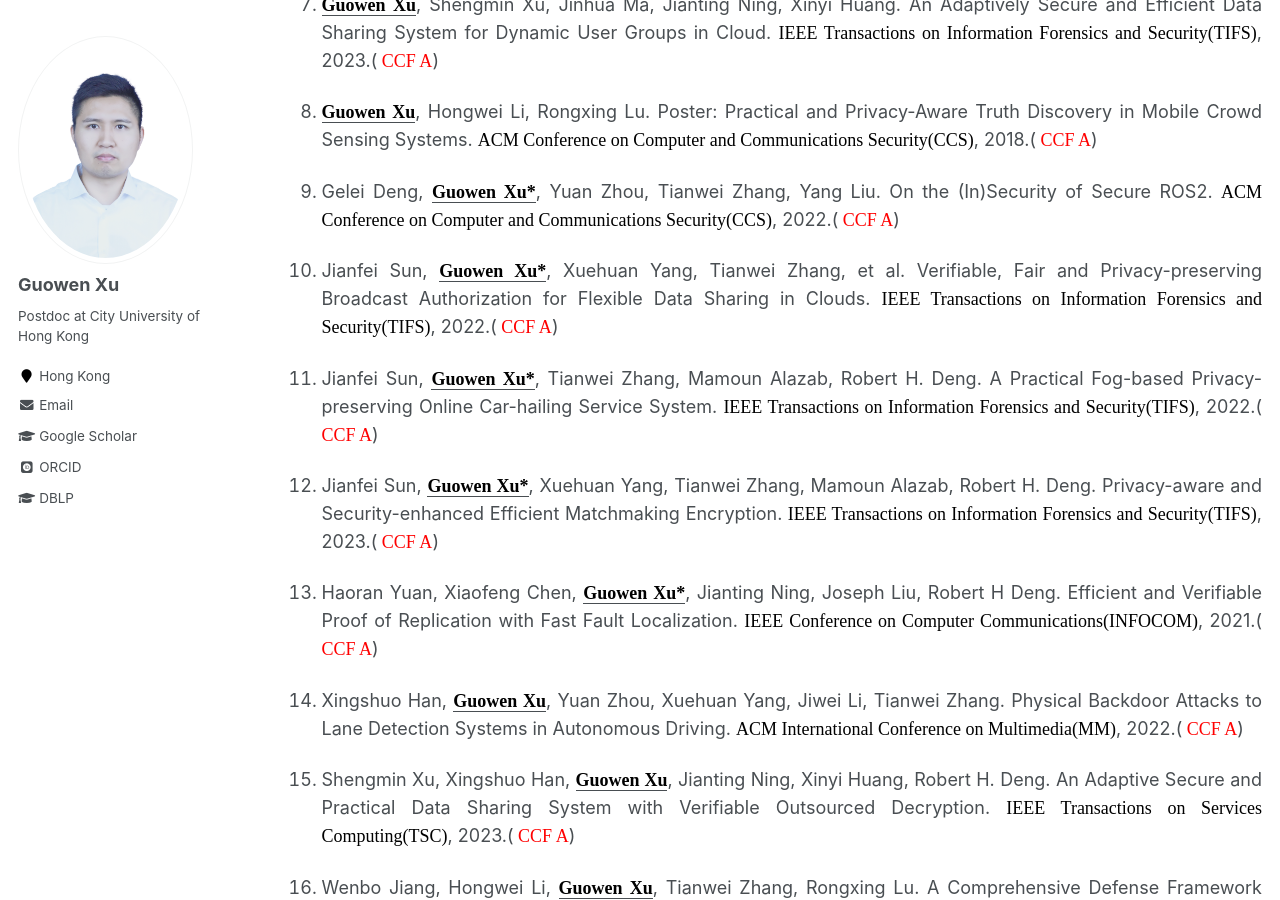
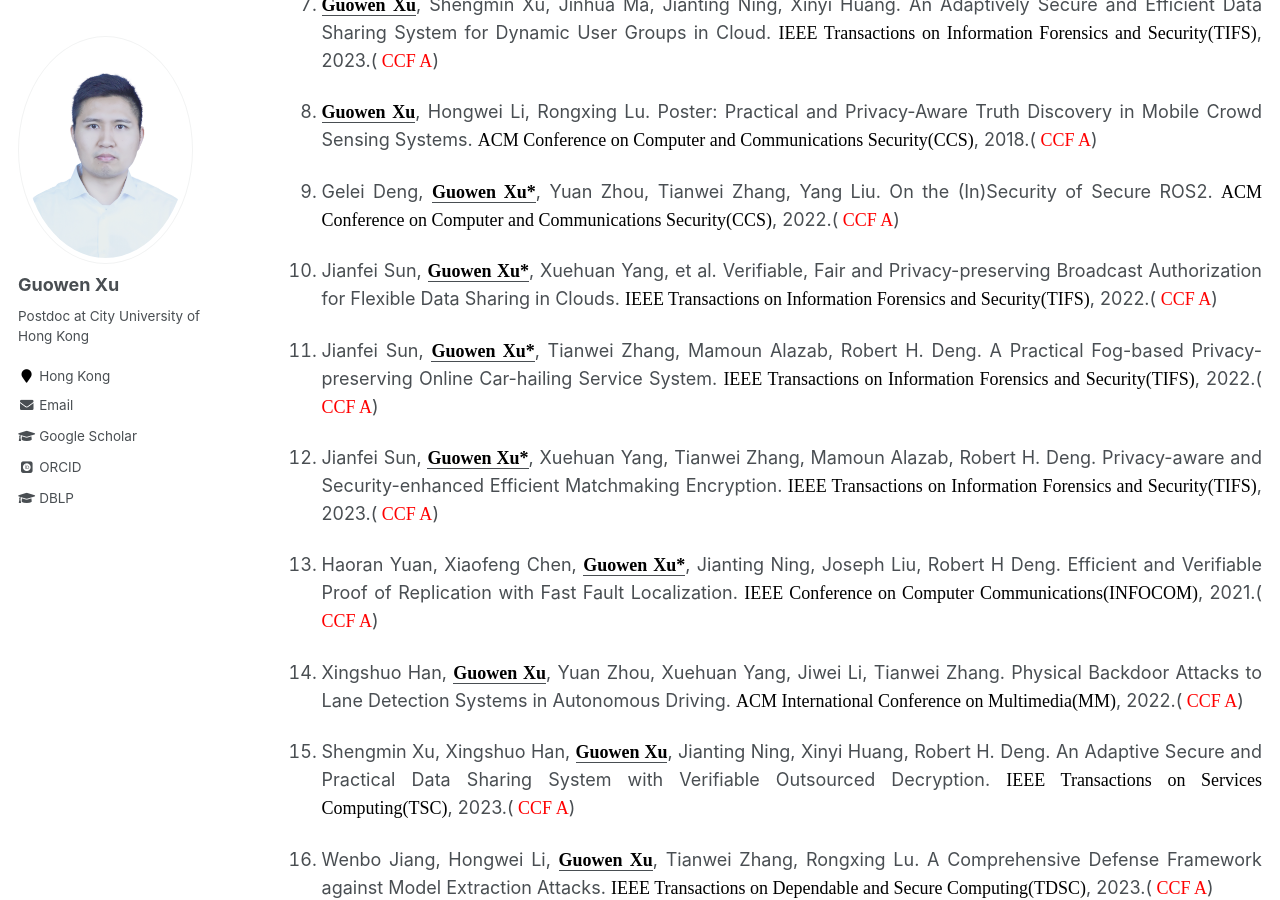
Before and after one commit to Guowen-xu/guowen-xu.github.io, a Jekyll site: the page built from _pages/publications.md, in a window 1280 px wide and 900 px high, scrolled down 887 px. Built offline with Jekyll 4.4.1, drawn with Linux system fonts in a browser that asks for light colours; some web fonts are replaced.

Commit message:
Update publications.md

```diff
--- a/_pages/publications.md
+++ b/_pages/publications.md
@@ -20,7 +20,7 @@ You can find my articles on my [Google Scholar](https://scholar.google.com.hk/ci
 7. <p align="justify"><u><b><font face="Times New Roman" color=black size=4> Guowen Xu</font></b></u>, Shengmin Xu, Jinhua Ma, Jianting Ning, Xinyi Huang. An Adaptively Secure and Efficient Data Sharing System for Dynamic User Groups in Cloud. <font face="Times New Roman" color=black size=4> IEEE Transactions on Information Forensics and Security(TIFS)</font>, 2023.(<font face="Times New Roman" color=red size=4> CCF A</font>)
 8. <p align="justify"><u><b><font face="Times New Roman" color=black size=4> Guowen Xu</font></b></u>, Hongwei Li, Rongxing Lu. Poster: Practical and Privacy-Aware Truth Discovery in Mobile Crowd Sensing Systems.  <font face="Times New Roman" color=black size=4>  ACM Conference on Computer and Communications Security(CCS)</font>, 2018.(<font face="Times New Roman" color=red size=4> CCF A</font>)
 9. <p align="justify">Gelei Deng, <u><b><font face="Times New Roman" color=black size=4> Guowen Xu*</font></b></u>, Yuan Zhou, Tianwei Zhang, Yang Liu. On the (In)Security of Secure ROS2. <font face="Times New Roman" color=black size=4>  ACM Conference on Computer and Communications Security(CCS)</font>, 2022.(<font face="Times New Roman" color=red size=4> CCF A</font>)
-10. <p align="justify">Jianfei Sun, <u><b><font face="Times New Roman" color=black size=4> Guowen Xu*</font></b></u>, Xuehuan Yang, Tianwei Zhang, et al. Verifiable, Fair and Privacy-preserving Broadcast Authorization for Flexible Data Sharing in Clouds. <font face="Times New Roman" color=black size=4> IEEE Transactions on Information Forensics and Security(TIFS)</font>, 2022.(<font face="Times New Roman" color=red size=4> CCF A</font>)
+10. <p align="justify">Jianfei Sun, <u><b><font face="Times New Roman" color=black size=4> Guowen Xu*</font></b></u>, Xuehuan Yang,  et al. Verifiable, Fair and Privacy-preserving Broadcast Authorization for Flexible Data Sharing in Clouds. <font face="Times New Roman" color=black size=4> IEEE Transactions on Information Forensics and Security(TIFS)</font>, 2022.(<font face="Times New Roman" color=red size=4> CCF A</font>)
 11. <p align="justify">Jianfei Sun, <u><b><font face="Times New Roman" color=black size=4> Guowen Xu*</font></b></u>, Tianwei Zhang, Mamoun Alazab, Robert H. Deng. A Practical Fog-based Privacy-preserving Online Car-hailing Service System. <font face="Times New Roman" color=black size=4> IEEE Transactions on Information Forensics and Security(TIFS)</font>, 2022.(<font face="Times New Roman" color=red size=4> CCF A</font>)
 12. <p align="justify">Jianfei Sun, <u><b><font face="Times New Roman" color=black size=4> Guowen Xu*</font></b></u>, Xuehuan Yang, Tianwei Zhang, Mamoun Alazab, Robert H. Deng. Privacy-aware and Security-enhanced Efficient Matchmaking Encryption.<font face="Times New Roman" color=black size=4> IEEE Transactions on Information Forensics and Security(TIFS)</font>, 2023.(<font face="Times New Roman" color=red size=4> CCF A</font>)
 13. <p align="justify">Haoran Yuan, Xiaofeng Chen, <u><b><font face="Times New Roman" color=black size=4> Guowen Xu*</font></b></u>, Jianting Ning, Joseph Liu, Robert H Deng.  Efficient and Verifiable Proof of Replication with Fast Fault Localization.  <font face="Times New Roman" color=black size=4> IEEE Conference on Computer Communications(INFOCOM)</font>, 2021.(<font face="Times New Roman" color=red size=4> CCF A</font>)
```
